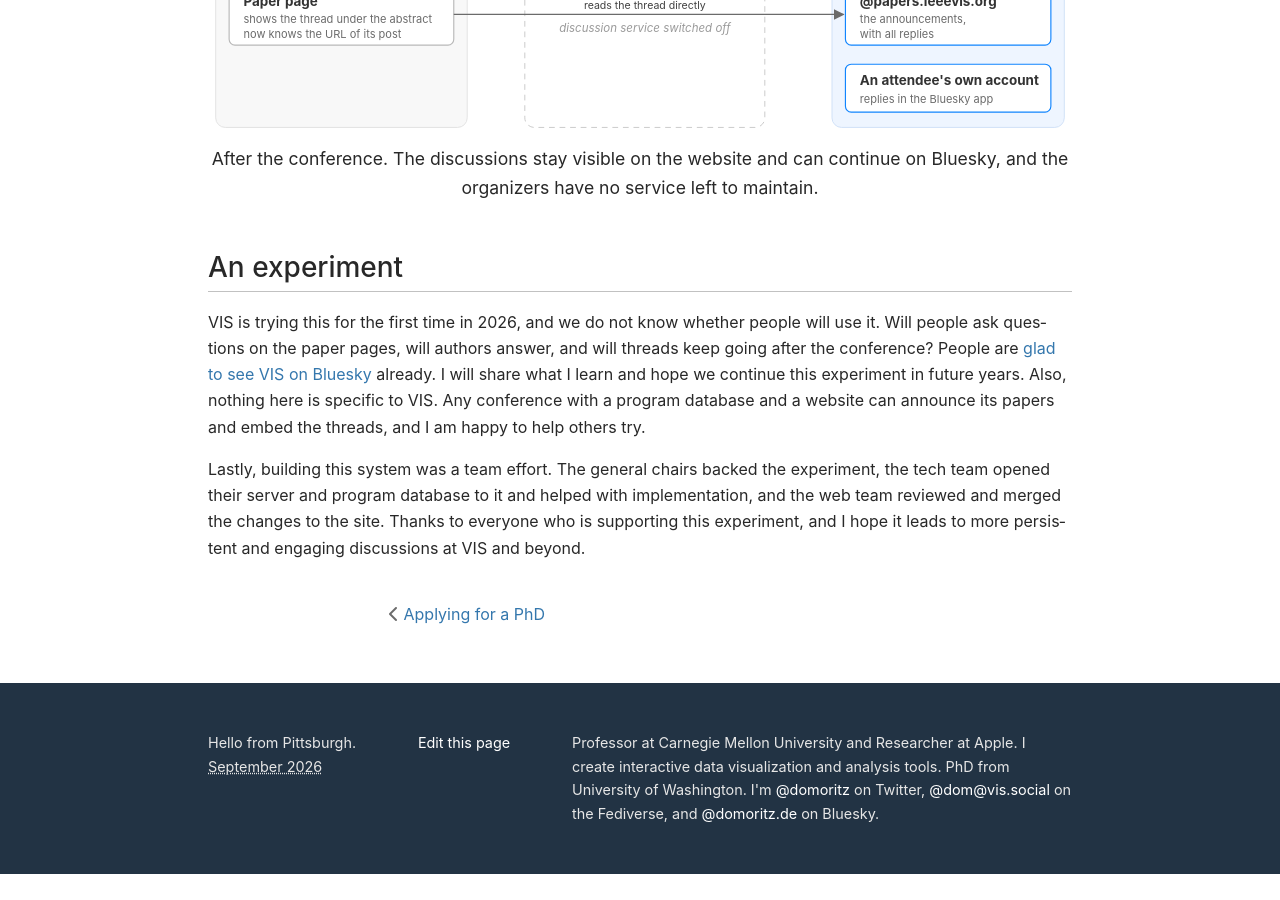
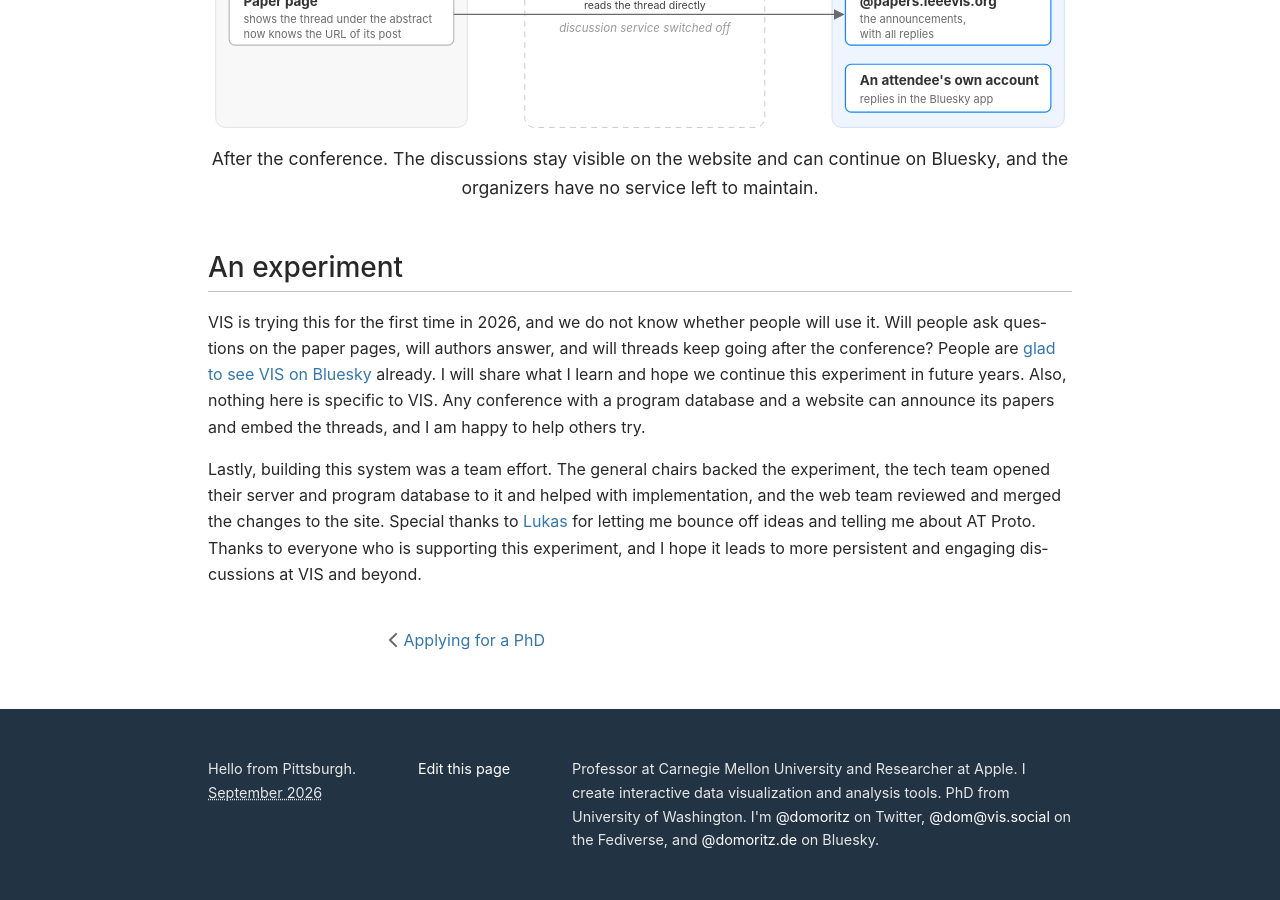
Before and after one commit to domoritz/domoritz.github.io, a Jekyll site: the page built from _posts/2026-09-16-vis-bluesky-discussions.markdown, in a window 1280 px wide and 900 px high, scrolled down 4894 px. Built offline with Jekyll 4.4.1, drawn with Linux system fonts in a browser that asks for light colours; before the commit the page ends 5768 px from its top, so only the background shows below that.

Commit message:
Thank Lukas

```diff
--- a/_posts/2026-09-16-vis-bluesky-discussions.markdown
+++ b/_posts/2026-09-16-vis-bluesky-discussions.markdown
@@ -76,4 +76,4 @@
 
 VIS is trying this for the first time in 2026, and we do not know whether people will use it. Will people ask questions on the paper pages, will authors answer, and will threads keep going after the conference? People are [glad to see VIS on Bluesky](https://bsky.app/profile/chezvoila.com/post/3mvnakgshxk2d) already. I will share what I learn and hope we continue this experiment in future years. Also, nothing here is specific to VIS. Any conference with a program database and a website can announce its papers and embed the threads, and I am happy to help others try.
 
-Lastly, building this system was a team effort. The general chairs backed the experiment, the tech team opened their server and program database to it and helped with implementation, and the web team reviewed and merged the changes to the site. Thanks to everyone who is supporting this experiment, and I hope it leads to more persistent and engaging discussions at VIS and beyond.
+Lastly, building this system was a team effort. The general chairs backed the experiment, the tech team opened their server and program database to it and helped with implementation, and the web team reviewed and merged the changes to the site. Special thanks to [Lukas](https://lukashermann.com) for letting me bounce off ideas and telling me about AT Proto. Thanks to everyone who is supporting this experiment, and I hope it leads to more persistent and engaging discussions at VIS and beyond.
```
